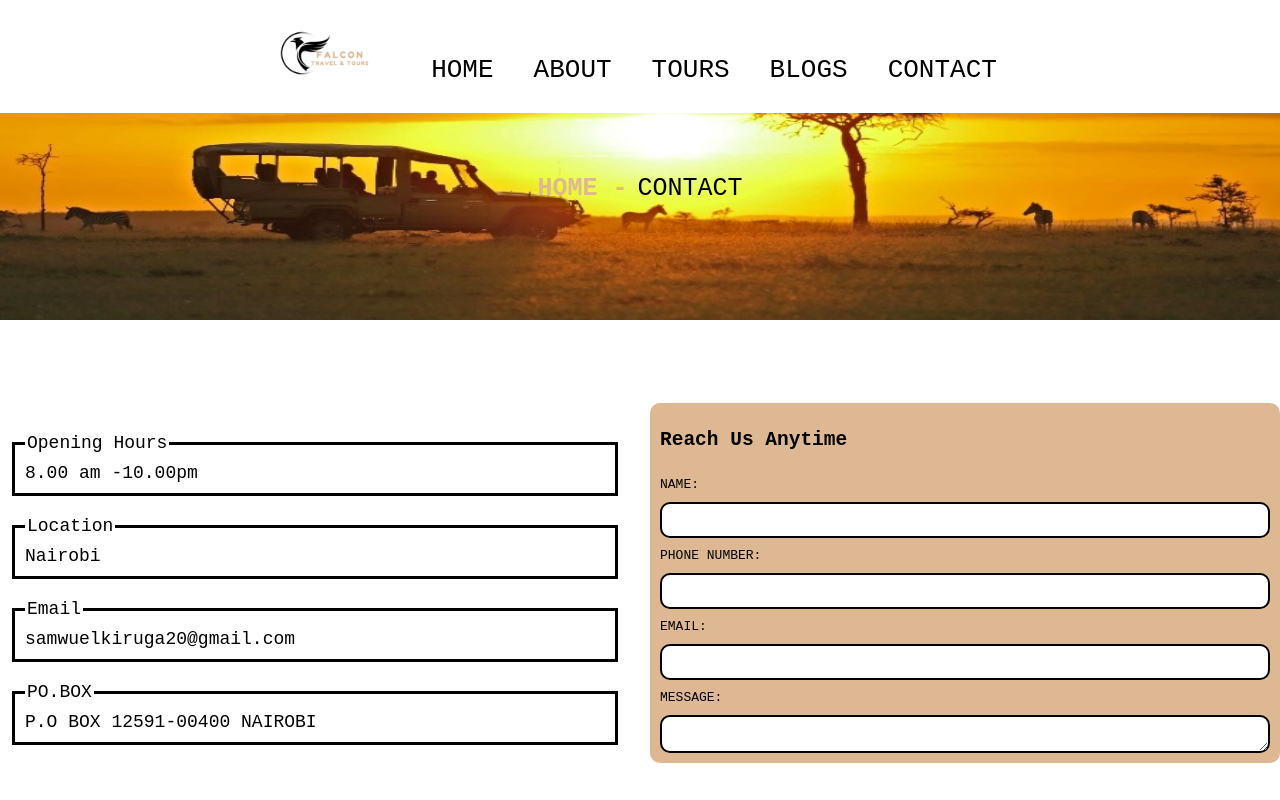
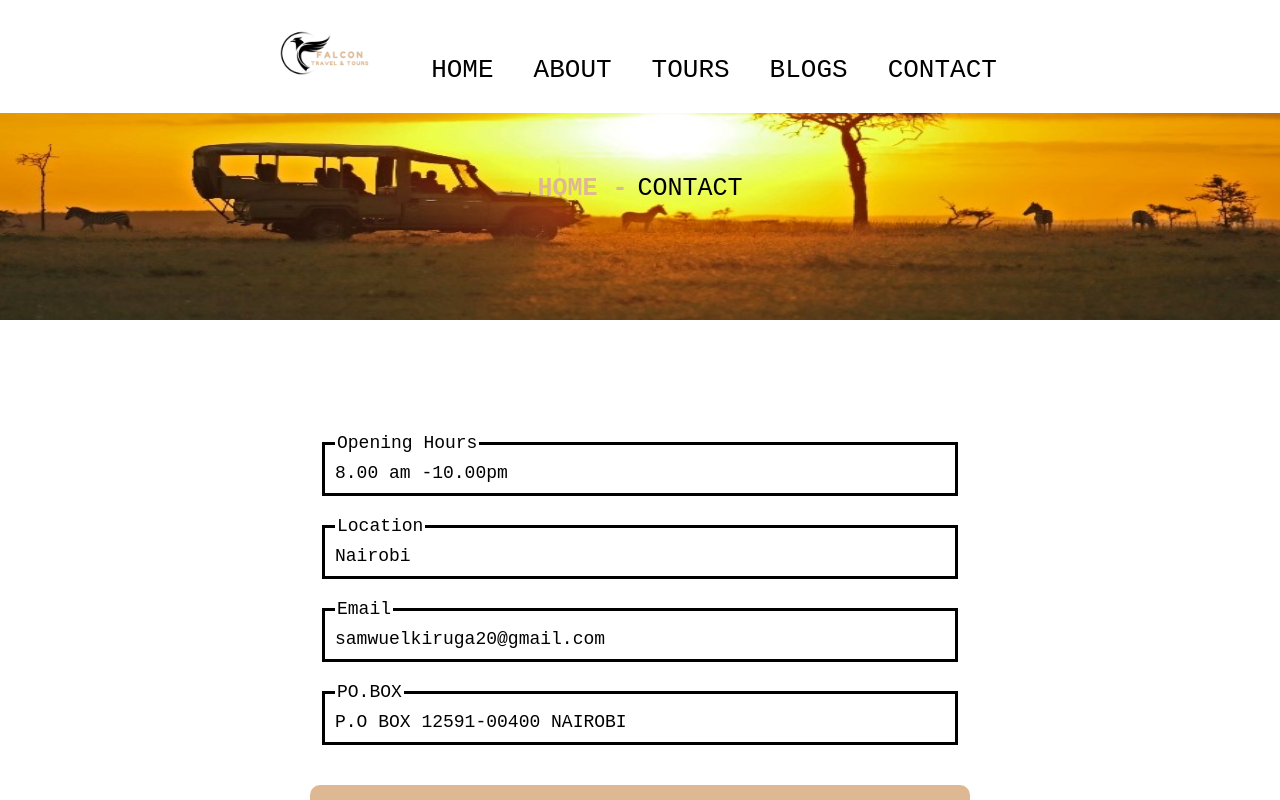
Before and after one commit to Pauline-Oraro/falcon-travel-and-tours, a React (Vite) app: page /contact in a window 1280 px wide. Shown: the top 800 px of the page. Built offline with nearby package versions, Linux system fonts and the light colour scheme.

Commit message:
contact page updates

```diff
--- a/src/components/contactpage.jsx
+++ b/src/components/contactpage.jsx
@@ -1,6 +1,6 @@
 import HeroImage from "../assets/images/hero-image.jpg";
 import {Link} from "react-router-dom";
-
+import "../css/contact.css";
 
 const ContactPage =() =>{
     return(
--- /dev/null
+++ b/src/css/contact.css
@@ -0,0 +1,63 @@
+/*CONTACT PAGE*/
+
+.contact{
+    margin: 100px 0 200px 0;/*top, right, bottom, left*/
+ width: 100%;
+ overflow-x: hidden; /* Prevent horizontal scroll */
+}
+
+.contact-section{
+ margin-top: 200px;
+ display: flex;
+ flex-direction: column;
+ align-items: center;
+
+ gap: 20px;
+}
+
+.form{
+  background-color: #ddb892;
+  display: flex;
+  flex-direction: column;
+  gap: 10px;
+  padding: 10px;
+  margin: 10px;
+  width: 50%;
+  height: 400px;
+  border-radius: 10px;
+}
+
+.contact-fieldset{
+  width: 50%;
+  padding: 10px;
+}
+
+fieldset{
+  font-size: 18px;
+  padding: 10px;
+  border: 3px solid #000000;
+  margin-top: 20px;
+}
+
+input, textarea{
+  border: 2px solid black;
+  border-radius: 10px;
+  height: 30px;
+
+}
+
+
+
+@media only screen and (max-width: 800px){
+  .contact-section{
+    display: flex;
+    flex-direction: column;
+    align-items: center;
+
+  }
+  .form,
+  .contact-fieldset{
+    width: 90%;
+  }
+
+}
```
